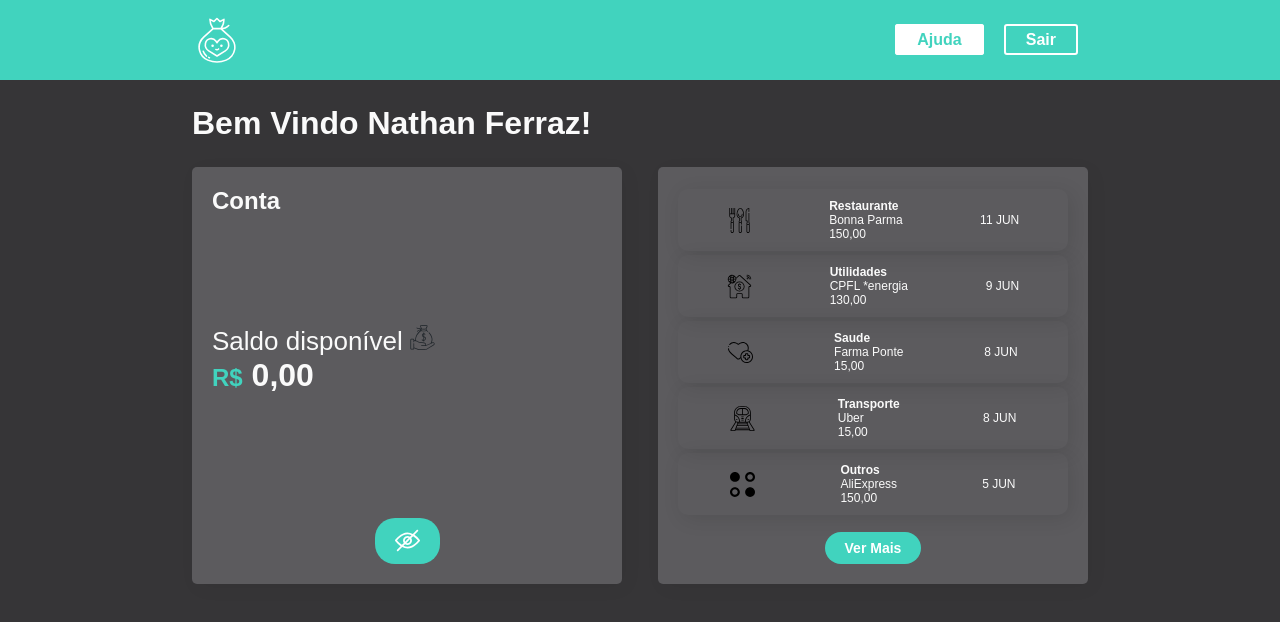
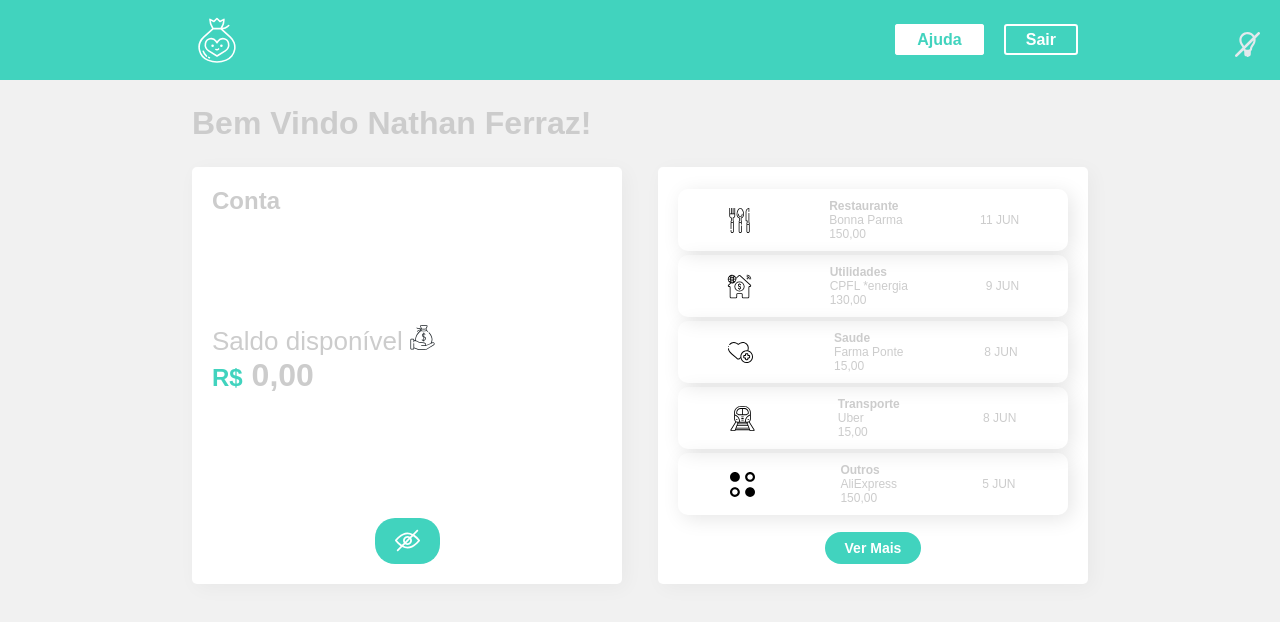
Before and after one commit to FerrazNathan/smartBank, a React (Create React App) app: page / in a window 1280 px wide. Shown: the top 622 px of the page. Built offline with nearby package versions, Linux system fonts and the light colour scheme; the HTML template or start-up script is replaced by a standard one.

Commit message:
criacao da condicao ternaria para troca de tema e uso do hook useState

```diff
--- a/src/App.js
+++ b/src/App.js
@@ -1,15 +1,26 @@
-import React from "react";
+import React, {useState} from "react";
 import { ThemeProvider } from "styled-components";
 import { lightTheme, darkTheme } from "./Components/UI/themes";
 
 import Cabecalho from "./Components/Cabecalho";
 import Container from "./Components/Container";
 import { GlobalStyle } from "./Components/GlobalStyle";
+import { BtnTheme } from "./Components/UI";
+import SwitcherTheme from "./Components/SwitcherTheme";
 
 function App() {
+  const [theme, setTheme] = useState(true)
+
+  const toggleTheme = () => {
+    setTheme((theme) => !theme)
+  }
+
   return (
-    <ThemeProvider theme={darkTheme}>
+    <ThemeProvider theme={theme ? lightTheme : darkTheme}>
       <GlobalStyle />
+      <BtnTheme onClick={toggleTheme}>
+        <SwitcherTheme theme={theme}/>
+      </BtnTheme>
       <Cabecalho />
       <Container />
     </ThemeProvider>
```
